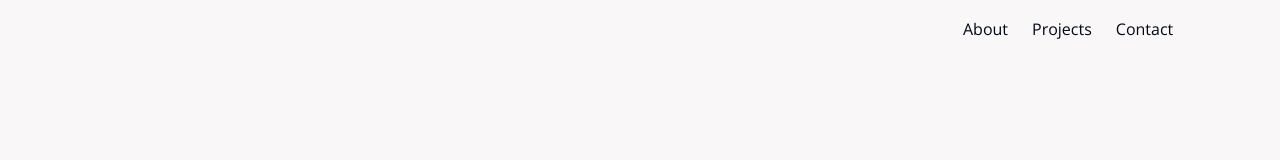
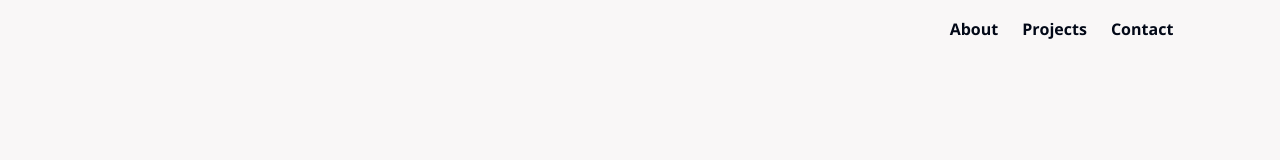
Before and after one commit to wilfred-py/personal-portfolio, a Next.js app: page / in a window 1280 px wide. Shown: the top 160 px of the page. Built offline with nearby package versions, Linux system fonts and the light colour scheme.

Commit message:
Update font-weight of Navbar a tags

```diff
--- a/src/components/Hero/Hero.module.scss
+++ b/src/components/Hero/Hero.module.scss
@@ -29,8 +29,9 @@
                 align-items: center;
 
                 a {
-                    text-decoration: non;
+                    text-decoration: none;
                     color: inherit;
+                    font-weight: 650;
                 }
             }
         }
```
